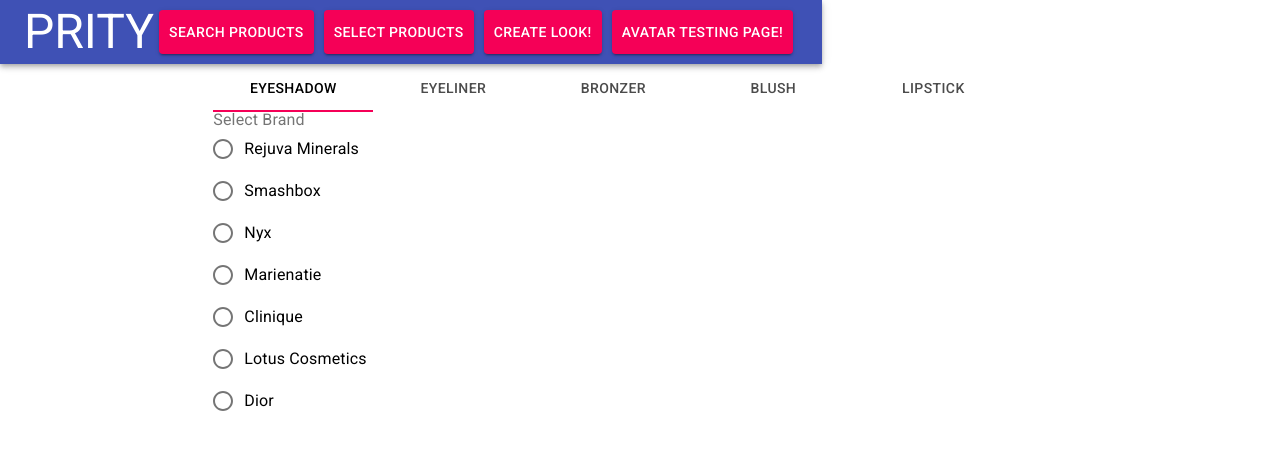
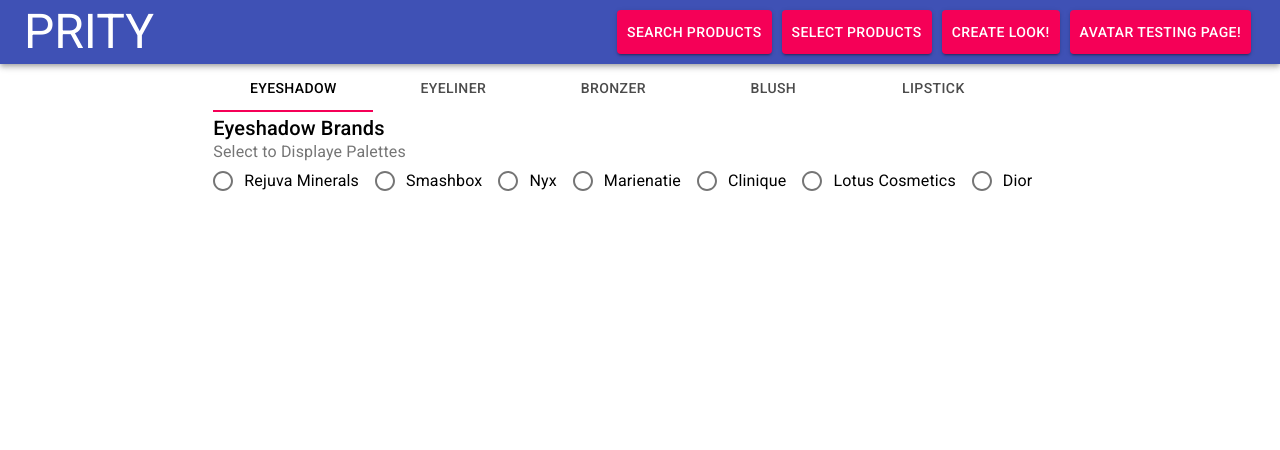
Before and after one commit to kristycode/PRITY, a React (Create React App) app in the folder client/: page /looktabs in a window 1280 px wide. Shown: the top 450 px of the page. Built offline with nearby package versions, Linux system fonts and the light colour scheme.

Commit message:
changed direction of radio btns from column to row - results display more aesthetic

```diff
--- a/client/src/App.js
+++ b/client/src/App.js
@@ -13,7 +13,7 @@
 function App() {
   return (
     <Router>
-      <Grid container>
+      <Grid container direction="column">
         <Grid item>
           <Header />
         </Grid>
--- a/client/src/components/EyeshadowCall/index.js
+++ b/client/src/components/EyeshadowCall/index.js
@@ -7,9 +7,30 @@
 import axios from "axios";
 import { Grid, Chip, Typography } from "@material-ui/core";
 import API from "../../utils/API";
-// import { makeStyles } from "@material-ui/core/styles";
+import { ThemeProvider } from "@material-ui/core";
+import { createMuiTheme } from "@material-ui/core/styles";
 import "./style.css";
 
+// const theme = createMuiTheme({
+//   overrides: {
+//     MuiGrid: {
+//       root: {
+//         backgroundColor: "lightblue",
+//         // position: "relative",
+//         // spacing: 2,
+//       },
+//       item: {
+//         backgroundColor: "#orange",
+//         // height: 100,
+//         // left: 50,
+//         // position: "relative",
+//       },
+//       container: {
+//         // alignItems: "flex-end",
+//       },
+//     },
+//   },
+// });
 // this function is being called in NewCreateLook > index.js
 export default function EyeshadowCall() {
   // const classes = useStyles();
@@ -92,15 +113,17 @@
   };
 
   return (
-    <Grid container>
-      <Grid item xs={4}>
+    <Grid container direction="row">
+      <Grid item xs={12}>
+        <Typography variant="h6">Eyeshadow Brands</Typography>
         <FormControl component="fieldset">
-          <FormLabel component="legend">Select Brand</FormLabel>
+          <FormLabel component="legend">Select to Displaye Palettes</FormLabel>
           <RadioGroup
             aria-label="brand"
             name="eyeshadow brands"
             value={value}
             onChange={handleChange}
+            row
           >
             <FormControlLabel
               onClick={() => getProducts("rejuva%20minerals")}
@@ -188,7 +211,7 @@
           });
 
           return (
-            <Grid item xs={3}>
+            <Grid item xs={4} className="chipGridItem">
               {newChip.length !== 0 && (
                 <div style={chipBackground}>{hexChip}</div>
               )}
--- a/client/src/components/main.js
+++ b/client/src/components/main.js
@@ -1,6 +1,5 @@
 import React from "react";
 import { Switch, Route } from "react-router-dom";
-
 // import SearchLook from './searchLook';
 import SearchProd from "./searchProd";
 import SelectProd from "./selectProducts";
```
